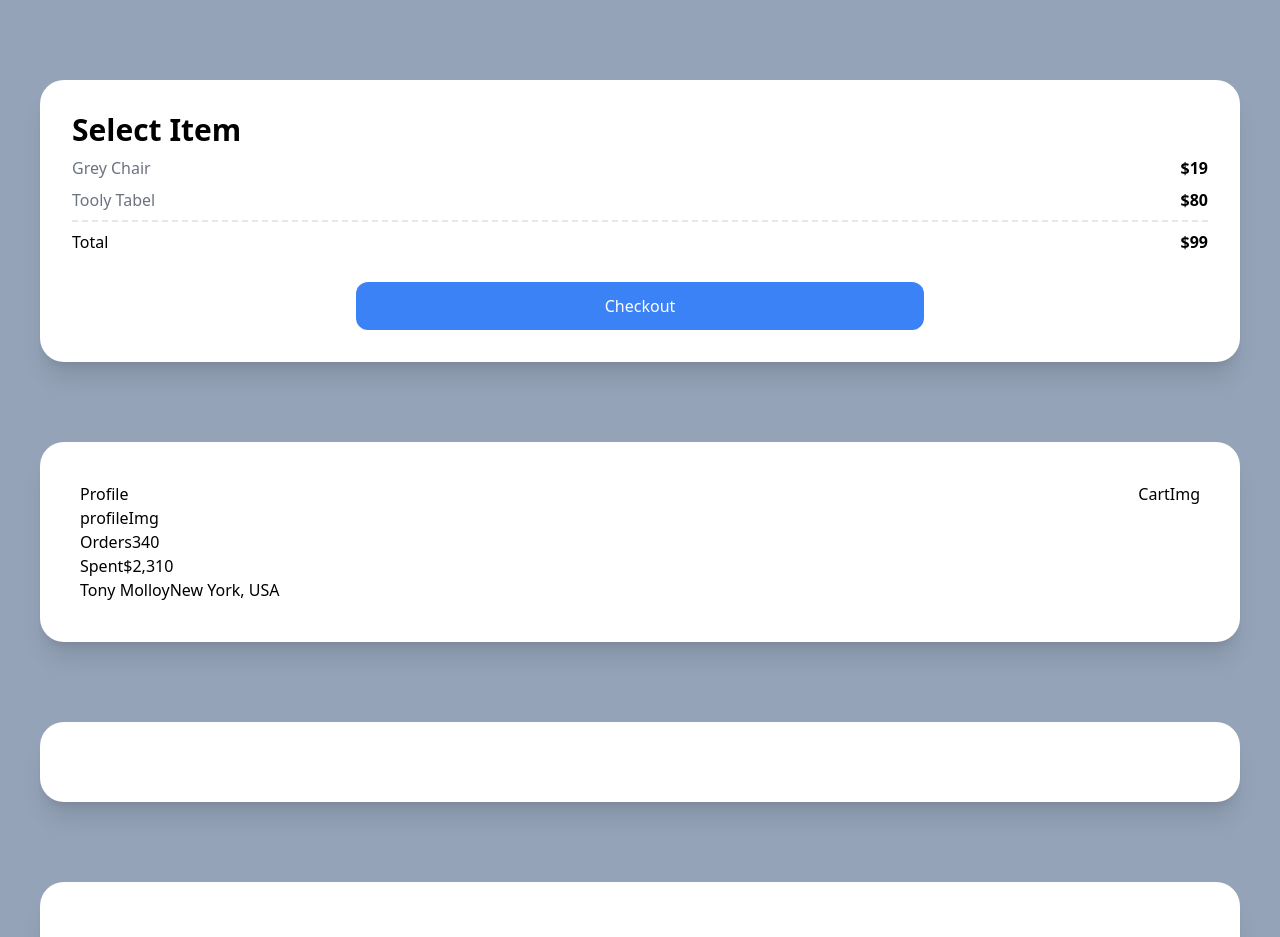
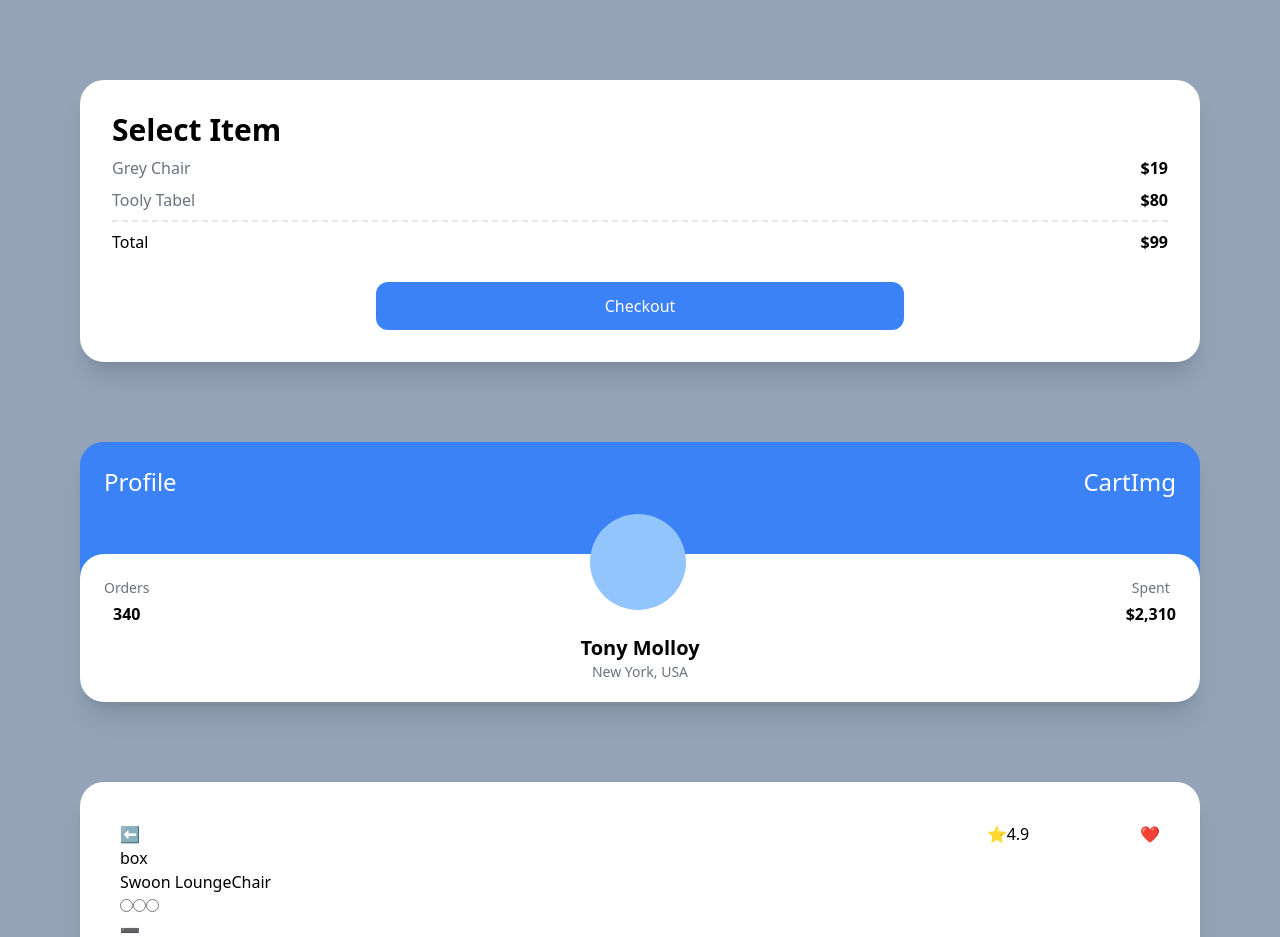
Before and after one commit to Blackraven93/nextjs-test, a Next.js app: page / in a window 1280 px wide. Shown: the top 937 px of the page. Built offline with nearby package versions, Linux system fonts and the light colour scheme.

Commit message:
Feat: make chair market card markup

```diff
--- a/pages/index.tsx
+++ b/pages/index.tsx
@@ -2,7 +2,7 @@ import type { NextPage } from 'next';
 
 const Home: NextPage = () => {
   return (
-    <div className="bg-slate-400 py-20 px-10 grid gap-10">
+    <div className="bg-slate-400 py-20 px-20 grid gap-10">
       <div className="bg-white p-8 rounded-3xl mb-10 shadow-xl">
         <span className="font-semibold text-3xl">Select Item</span>
         <div className="flex justify-between my-2">
@@ -23,32 +23,64 @@ const Home: NextPage = () => {
           </div>
         </div>
       </div>
-      <div className="bg-white p-10 rounded-3xl mb-10 shadow-xl">
-        <div>
-          <div className="flex justify-between">
+      <div className="bg-blue-500 rounded-3xl mb-10 shadow-xl">
+        <div className="bg-blue-500  p-6 pb-14 rounded-3xl">
+          <div className="text-white text-2xl flex justify-between">
             <span>Profile</span>
             <div>CartImg</div>
           </div>
         </div>
-        <div>profileImg</div>
-        <div>
-          <div>
-            <div>
-              <span>Orders</span>
-              <span>340</span>
+        <div className="rounded-3xl p-6 bg-white pb-10">
+          <div className="flex justify-between  text-center">
+            <div className="flex flex-col gap-1">
+              <span className="text-gray-500 text-sm">Orders</span>
+              <span className="font-semibold">340</span>
             </div>
-            <div>
-              <span>Spent</span>
-              <span>$2,310</span>
+            <div className="bg-blue-300 w-24 h-24 rounded-full relative -top-16"></div>
+            <div className="flex flex-col gap-1">
+              <span className="text-gray-500 text-sm">Spent</span>
+              <span className="font-semibold">$2,310</span>
             </div>
           </div>
-          <div>
-            <span>Tony Molloy</span>
-            <span>New York, USA</span>
+          <div className="flex relative flex-col items-center -mt-10 -mb-5">
+            <span className="font-semibold text-xl">Tony Molloy</span>
+            <span className="text-gray-500 text-sm">New York, USA</span>
           </div>
         </div>
       </div>
-      <div className="bg-white p-10 rounded-3xl mb-10 shadow-xl"></div>
+      <div className="flex flex-col bg-white p-10 rounded-3xl mb-10 shadow-xl">
+        <div className="flex justify-between">
+          <span>⬅️</span>
+          <div className="flex justify-between w-1/6">
+            <div>
+              <span>⭐️</span>
+              <span>4.9</span>
+            </div>
+            <span>❤️</span>
+          </div>
+        </div>
+        <div>box</div>
+        <div>
+          <span>Swoon Lounge</span>
+          <span>Chair</span>
+          <div>
+            <input type="radio" />
+            <input type="radio" />
+            <input type="radio" />
+          </div>
+          <div>
+            <div>
+              <div>➖</div>
+              <span>1</span>
+              <div>➕</div>
+            </div>
+          </div>
+        </div>
+        <div>
+          <span>$450</span>
+          <div>Add to cart</div>
+        </div>
+      </div>
       <div className="bg-white p-10 rounded-3xl mb-10 shadow-xl"></div>
     </div>
   );
```
